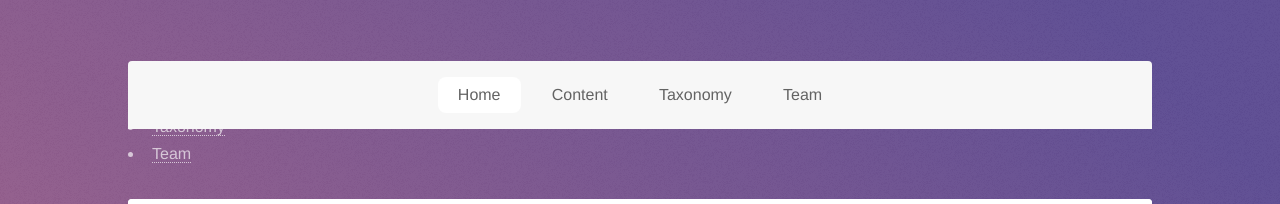
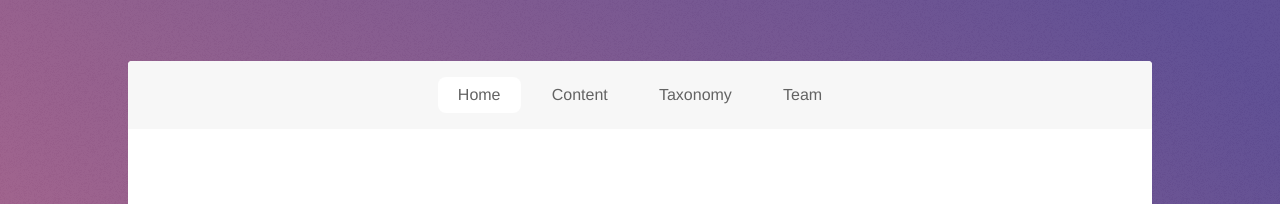
Before and after one commit to saidugyala/web-tech-Project1, a React (Create React App) app: page / in a window 1280 px wide. Shown: the part 482-686 px from the top of the page. Built offline with nearby package versions, Linux system fonts and the light colour scheme.

Commit message:
Final site

```diff
--- a/src/App.jsx
+++ b/src/App.jsx
@@ -4,7 +4,7 @@ import './App.css';
 import Header from './components/Header';
 import Nav from './components/Nav';
 import Intro from './components/Intro';
-import Section from './components/Section';
+//import Section from './components/Section';
 import Footer from './components/Footer';
 
 function App() {
@@ -20,28 +20,7 @@ function App() {
       <div id="wrapper">
         <Header />
         <Nav />
-        <nav>
-          <ul>
-            <li><a href="#" onClick={() => scrollToSection('intro')}>Intro</a></li>
-            <li><a href="#" onClick={() => scrollToSection('first')}>Content</a></li>
-            <li><a href="#" onClick={() => scrollToSection('second')}>Taxonomy</a></li>
-            <li><a href="#" onClick={() => scrollToSection('cta')}>Team</a></li>
-          </ul>
-        </nav>
-        <div id="main">
-          <section id="intro">
-            <Intro />
-          </section>
-          <section id="first">
-            <Section id="first" title="Content" />
-          </section>
-          <section id="second">
-            <Section id="second" title="Taxonomy" />
-          </section>
-          <section id="cta">
-            <Section id="cta" title="Team" />
-          </section>
-        </div>
+        <Intro />
         <Footer />
       </div>
     </div>
--- a/src/components/Intro.jsx
+++ b/src/components/Intro.jsx
@@ -75,7 +75,7 @@ The standard chunk of Lorem Ipsum used since the 1500s is reproduced below for t
 									<h2>Team</h2>
                   <section id="style">
                     {pages[currentPage]}
-									  {/*<p>{pages[currentPage].content}</p>*/}
+					{/*<p>{pages[currentPage].content}</p>*/}
                     <div className="arrow left-arrow" onClick={goToPreviousPage}>
                   &#10094;
                 </div>
```
